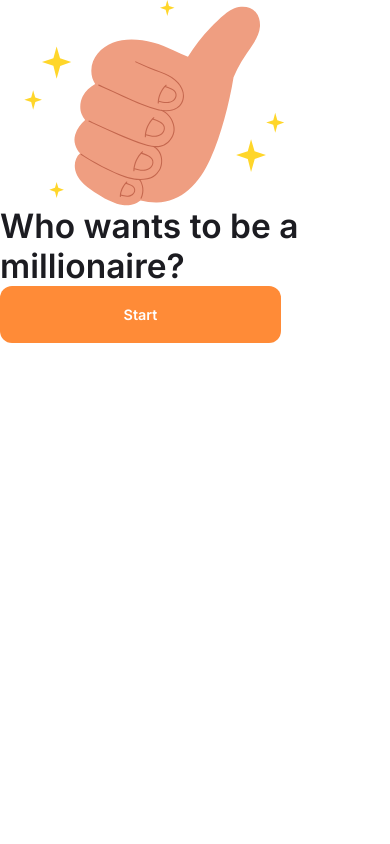
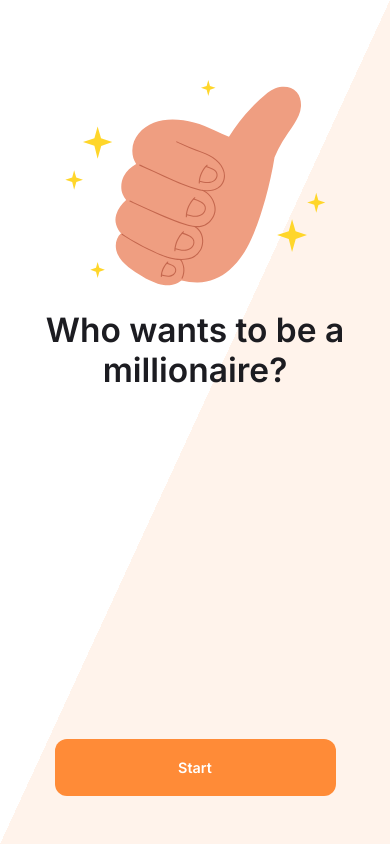
Before and after one commit to ksalpern/quiz-app, a Next.js app: page / in a window 390 px wide. Built offline with nearby package versions, Linux system fonts and the light colour scheme.

Commit message:
Add main layout styles with responsive design and gradient background

```diff
--- a/src/app/globals.css
+++ b/src/app/globals.css
@@ -70,3 +70,57 @@
   height: 0;
   display: none;
 }
+
+.main-layout {
+  height: 100dvh;
+
+  display: flex;
+  flex-direction: column;
+  align-items: center;
+  justify-content: center;
+  padding: 80px 16px 48px;
+  display: flex;
+  gap: 24px;
+
+  &.gradient-background {
+    background: linear-gradient(
+      to bottom right,
+      var(--white-100) 50%,
+      var(--orange-5) 50%
+    );
+  }
+
+  .contentContainer {
+    flex-grow: 1;
+    display: flex;
+    flex-direction: column;
+    align-items: center;
+
+    h1 {
+      text-align: center;
+    }
+
+    a {
+      width: fit-content;
+      margin-top: auto;
+    }
+  }
+
+  @media (min-width: 768px) {
+    display: grid;
+    grid-template-columns: repeat(2, 1fr);
+
+    .contentContainer {
+      gap: 64px;
+      align-items: start;
+
+      h1 {
+        text-align: start;
+      }
+
+      a {
+        margin-top: 0;
+      }
+    }
+  }
+}
```
